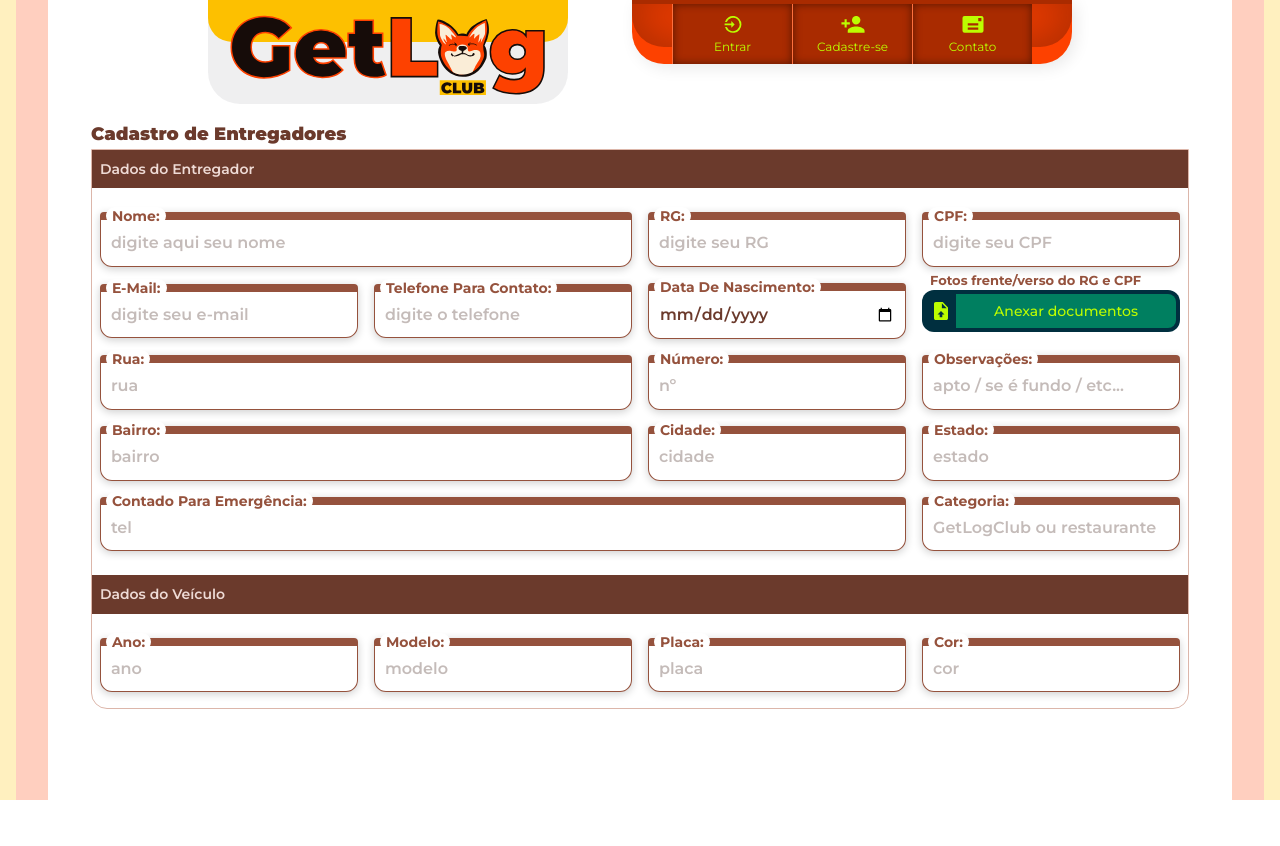
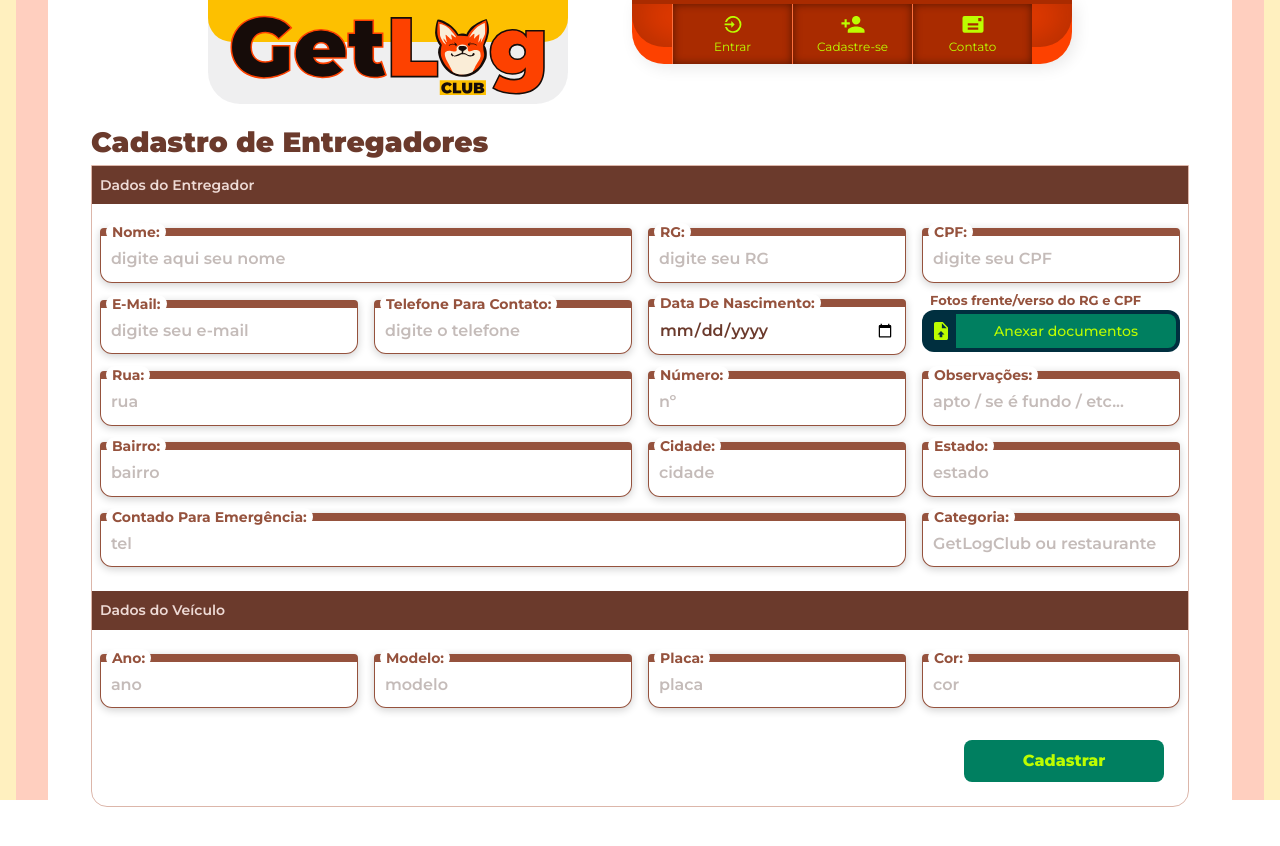
Before and after one commit to MarcelSussai/GetLogClubinDev, a Next.js app: page /registerEntregador in a window 1280 px wide. Shown: the top 846 px of the page. Before the commit the page ends 800 px from the top, so only its background shows below. Built offline with nearby package versions, Linux system fonts and the light colour scheme.

Commit message:
Fazendo as telas de registro

```diff
--- a/src/components/login/mainEntregador.tsx
+++ b/src/components/login/mainEntregador.tsx
@@ -4,6 +4,7 @@ import InptText from '../../styles/inpts_S'
 import { S_main } from '../../styles/main_S'
 import { useState } from 'react'
 import Inpts_Files_S from '../../styles/inpts_files_S'
+import { S_btn_02 } from '../../styles/btns_S'
 
 
 
@@ -17,6 +18,7 @@ const S_div_container_01 = styled.div`
   display: flex;
   flex-direction: column;
   width: 88%;
+  margin-bottom: 48px;
 `
 const S_div_container_02 = styled.div`
   display: flex;
@@ -39,8 +41,8 @@ const S_div_container_03 = styled.div`
   ${cusMQ(768)} {
     display: grid;
     grid-template-areas:
-      " name rg cpf "
-      " email email tel1 "
+      " name name rg "
+      " cpf email tel1 "
       " nasc nasc docs "
       " rua number obs "
       " bairro cidade estado "
@@ -72,7 +74,10 @@ const S_div_container_04 = styled.div`
   gap: 16px;
 
   ${cusMQ(768)} {
-    flex-direction: row;
+    display: grid;
+    grid-template-areas:
+      "ano modelo placa cor"
+    ;
   }
 `
 const S_h1 = styled.h1`
@@ -80,6 +85,13 @@ const S_h1 = styled.h1`
   font-size: 18px;
   font-weight: 900;
   color: ${ ({theme}) => theme.colors.brown.c700 };
+
+  ${cusMQ(425)} {
+    font-size: 24px;
+  }
+  ${cusMQ(768)} {
+    font-size: 28px;
+  }
 `
 const S_h2_01 = styled.h2`
   ${fontF}
@@ -209,18 +221,19 @@ const MainEntregador = () => {
           <S_h2_01>Dados do Veículo</S_h2_01>
           <S_div_container_04>
             <InptText id="ano" label="Ano:" placeholder="ano"
-              colorInput="true" onChangeFN={changeAno}
+              colorInput="true" onChangeFN={changeAno} area="ano"
             />
             <InptText id="modelo" label="Modelo:" placeholder="modelo"
-              colorInput="true" onChangeFN={changeModelo}
+              colorInput="true" onChangeFN={changeModelo} area="modelo"
             />
             <InptText id="placa" label="Placa:" placeholder="placa"
-              colorInput="true" onChangeFN={changePlaca}
+              colorInput="true" onChangeFN={changePlaca} area="placa"
             />
             <InptText id="cor" label="Cor:" placeholder="cor"
-              colorInput="true" onChangeFN={changeCor}
+              colorInput="true" onChangeFN={changeCor} area="cor"
             />
           </S_div_container_04>
+          <S_btn_02>Cadastrar</S_btn_02>
         </S_div_container_02>
       </S_div_container_01>
 
--- a/src/styles/btns_S.tsx
+++ b/src/styles/btns_S.tsx
@@ -49,3 +49,14 @@ export const S_btn_01 = styled.button`
     margin: 8px 24px 24px 24px;
   }
 `
+
+export const S_btn_02 = styled(S_btn_01)`
+  color: ${ ({theme}) => theme.colors.green.p300 };
+  background: ${ ({theme}) => theme.colors.aqua.c600 };
+  align-self: flex-end;
+  width: 200px;
+
+  &:hover {
+    background: ${ ({theme}) => theme.colors.aqua.c700 };
+  }
+`
--- a/src/styles/inpts_S.tsx
+++ b/src/styles/inpts_S.tsx
@@ -38,6 +38,7 @@ const S_input = styled.input<{fluid?: string, colorInput?: string}>`
   border-top-right-radius: 4px;
 
   box-shadow: 0 2px 8px ${ ({theme}) => theme.colors.blackShadow3 };
+  background: ${ ({theme}) => theme.colors.white };
 
   &:focus {
     outline: 0;
--- a/src/styles/inpts_files_S.tsx
+++ b/src/styles/inpts_files_S.tsx
@@ -3,6 +3,10 @@ import { cusMQ, cusTR, fontF } from '../../stylesConfig';
 
 const S_div_01 = styled.div<{area: any}>`
   grid-area: ${({area}) => area};
+  margin-top: 16px;
+  ${cusMQ(768)} {
+    margin-top: 8px;
+  }
 `
 const S_div_02 = styled.div`
   ${cusTR('.2s')}
```
